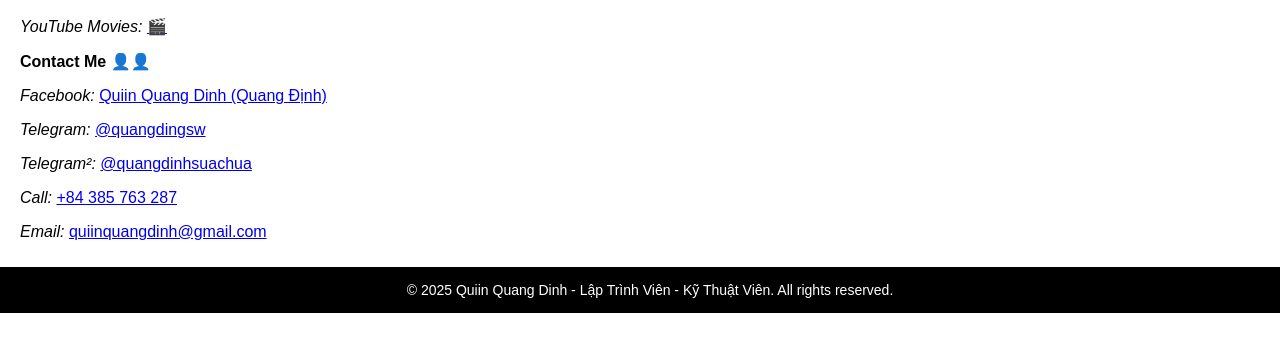
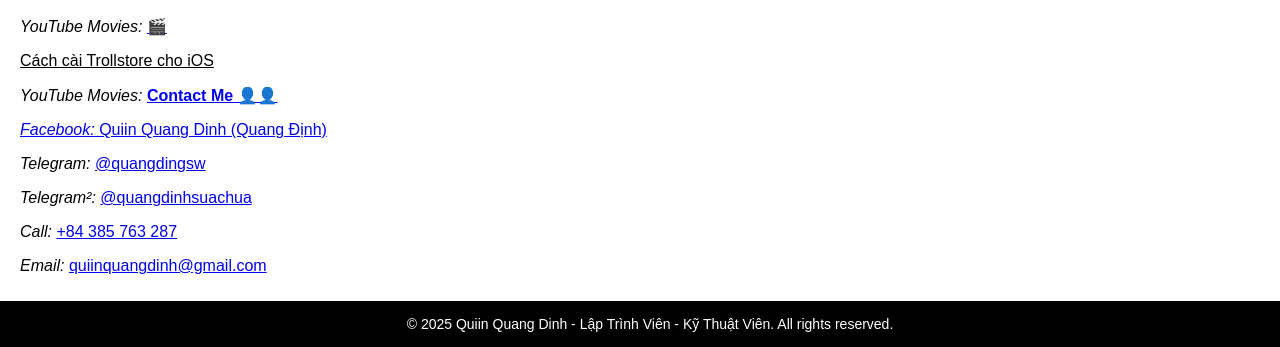
Before and after one commit to dinhq6628-tech/quiinweb, a plain HTML site: page index.html in a window 1280 px wide. Shown: the part 956-1303 px from the top of the page. Before the commit the page ends 1269 px from the top, so only its background shows below. Drawn offline with Linux system fonts and the light colour scheme.

Commit message:
index.html

```diff
--- a/index.html
+++ b/index.html
@@ -58,10 +58,12 @@
       <img src="https://i.postimg.cc/zXdby8ks/IMG-20251009-182101-348.jpg" alt="Ảnh" width="100px" height="100px">
       <p><u>Cập nhật firmware của tấm nền cảm ứng-màn hình (samsung) =))</u></p>
       <img src="https://i.postimg.cc/nzgTbgdM/IMG-20251018-151140-339.jpg" alt="Ảnh" width="100px" height="100px">
-      <p><i>YouTube Movies:</i> <a href="https://youtube.com/shorts/8-sH3sVF_7g?si=HCdu5V806CpBPJ0A"target="_blank">🎬</a></p>
+      <p><i>YouTube Movies: </i> <a href="https://youtube.com/shorts/8-sH3sVF_7g?si=HCdu5V806CpBPJ0A"target="_blank">🎬</a></p>
       <p><u>BatteryStats Reset 📴</u></p>
       <img src="https://i.postimg.cc/WpSgkQmK/IMG-20251018-151836-349.jpg" alt="Ảnh" width="100px" height="100px">
-      <p><i>YouTube Movies:</i> <a href="https://youtube.com/shorts/IsNcX1CAeYQ?si=Z-ysGrD9DoDT5F3A"target="_blank">🎬</a></p>
+      <p><i>YouTube Movies: </i> <a href="https://youtube.com/shorts/IsNcX1CAeYQ?si=Z-ysGrD9DoDT5F3A"target="_blank">🎬</a></p>
+      <p><u>Cách cài Trollstore cho iOS</u></p>
+      <p><i>YouTube Movies: </i> <a href="
 
       <p><b>Contact Me 👤👤</b></p>
       <p><i>Facebook:</i> <a href="https://www.facebook.com/quangdinhbev" target="_blank">Quiin Quang Dinh (Quang Định)</a></p>
```
